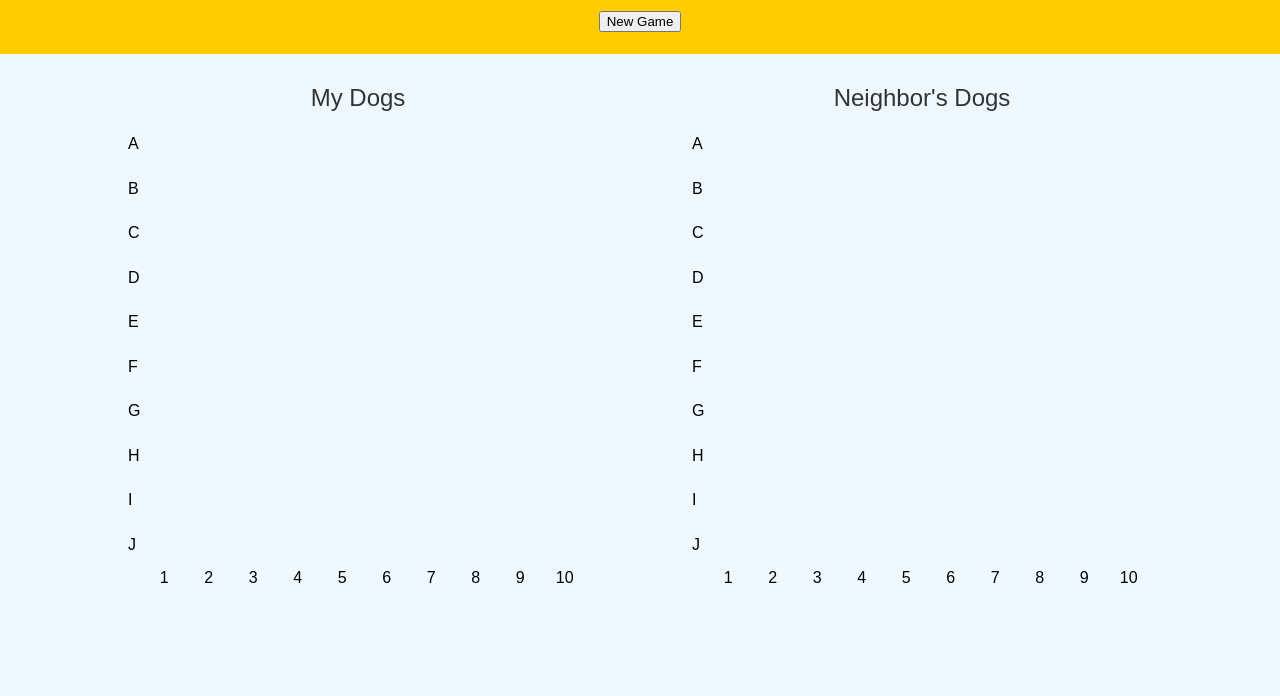
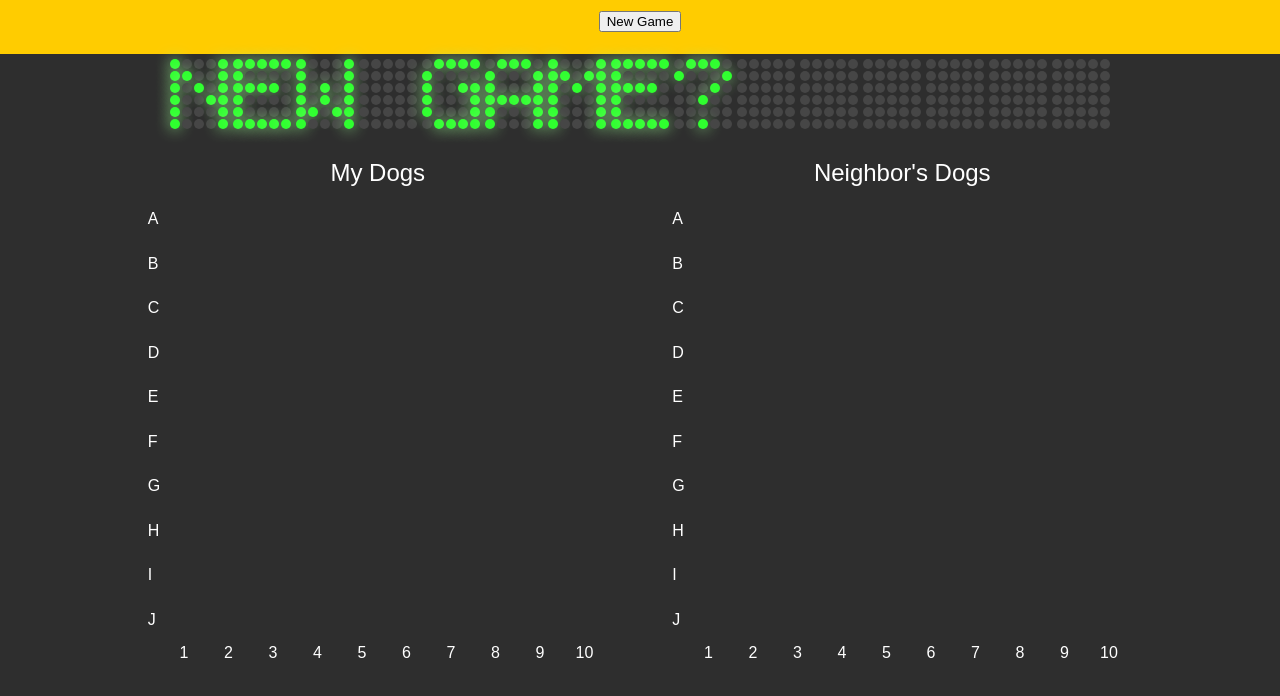
Before and after one commit to Xenrathe/JS-BattleTreats, a website built with webpack: page src/template.html in a window 1280 px wide. Shown: the part 60-756 px from the top of the page. Built offline with nearby package versions, Linux system fonts and the light colour scheme.

Commit message:
Implement dotMatrix display, update/fix test suite partially

```diff
--- a/package.json
+++ b/package.json
@@ -8,7 +8,8 @@
   },
   "jest": {
     "transform": {
-      "^.+\\.js$": "babel-jest"
+      "^.+\\.js$": "babel-jest",
+      "\\.(jpg|jpeg|png|svg)$": "jest-transform-stub"
     }
   },
   "keywords": [],
@@ -21,6 +22,7 @@
     "html-loader": "^5.1.0",
     "html-webpack-plugin": "^5.6.0",
     "jest": "^29.7.0",
+    "jest-transform-stub": "^2.0.0",
     "style-loader": "^4.0.0",
     "webpack": "^5.95.0",
     "webpack-cli": "^5.1.4",
--- a/src/domController.js
+++ b/src/domController.js
@@ -1,4 +1,5 @@
 import { Player } from "./player";
+import { DotMatrix } from "./dotMatrixController";
 import treatMiss from "./images/red-treat.png";
 
 const images = require.context("./images/dogs", false, /\.(png|jpe?g|svg)$/);
@@ -14,11 +15,16 @@ const opponentBoard = document.querySelector("#opponent-gameboard");
 const userBoard = document.querySelector("#player-gameboard");
 let userPlayer = null;
 let opponentPlayer = null;
+let dotMatrix = null;
 let dogImages = [];
 
 export function initializeDom() {
   const newGameBtn = document.querySelector("#new-game-btn");
   newGameBtn.addEventListener("click", () => startNewGame());
+
+  const dotMatrixContainer = document.querySelector("#dot-matrix-container");
+  dotMatrix = new DotMatrix(dotMatrixContainer, 15);
+  dotMatrix.displayString("NEW GAME?");
 }
 
 function startNewGame() {
@@ -32,8 +38,18 @@ function startNewGame() {
 }
 
 function initializeNewGame(firstPlayerName, secondPlayerName) {
-  userPlayer = new Player(firstPlayerName, true, userBoard);
-  opponentPlayer = new Player(secondPlayerName, false, opponentBoard);
+  userPlayer = new Player(
+    firstPlayerName,
+    true,
+    userBoard,
+    userBoard.querySelector(".board-grid")
+  );
+  opponentPlayer = new Player(
+    secondPlayerName,
+    false,
+    opponentBoard,
+    opponentBoard.querySelector(".board-grid")
+  );
 
   // Clear any dog images FIRST
   dogImages.forEach((dogImg) => {
@@ -49,6 +65,8 @@ function initializeNewGame(firstPlayerName, secondPlayerName) {
   opponentPlayer.gameboard.resetBoard();
   opponentPlayer.gameboard.randomlyPlaceDogs();
   initializeBoard(opponentPlayer);
+
+  dotMatrix.displayString("GAME BEGIN!");
 }
 
 function initializeBoard(playerObject) {
@@ -75,7 +93,11 @@ function initializeBoard(playerObject) {
       gridCell.id = `${row}${col}`;
       gridCell.classList.add("grid-cell");
       gridCell.addEventListener("click", () =>
-        guessingPlayer.giveTreat([col - 1, letterToNumber(row)], playerObject)
+        guessingPlayer.giveTreat(
+          [col - 1, letterToNumber(row)],
+          playerObject,
+          dotMatrix
+        )
       );
       domGrid.appendChild(gridCell);
     });
@@ -167,23 +189,6 @@ export function displayDog(dog, boardObject) {
     `#${numberToLetter(coords[0][1]) + (coords[0][0] + 1)}`
   );
 
-  // dynamically adjust size and position
-  /*
-  const cellRect = firstCell.getBoundingClientRect();
-  dogImage.style.top = `${cellRect.top}px`;
-  dogImage.style.left = `${cellRect.left}px`;
-  dogImage.style.width = `${cellRect.width * coords.length}px`;
-  dogImage.style.height = `${cellRect.height}px`;
-
-  if (isVertical) {
-    dogImage.style.transform = "rotate(90deg)";
-    dogImage.style.transformOrigin = "top left"; // Adjust rotation anchor
-    dogImage.style.top = `${cellRect.top}px`;
-    dogImage.style.left = `${cellRect.left + cellRect.width}px`; // Offset left to align with grid start
-  }
-
-  document.body.appendChild(dogImage);*/
-
   dogImage.style.width = `${coords.length * 100}%`; // Span the width of the cell or multiple cells
   dogImage.style.height = "100%";
 
--- /dev/null
+++ b/src/dotMatrixController.js
@@ -0,0 +1,308 @@
+export class DotMatrix {
+  #dotMatrixElement;
+  #digitElements = [];
+
+  constructor(parentContainer, length) {
+    this.parentContainer = parentContainer;
+    this.length = length;
+    this.#createDotMatrix(length);
+  }
+
+  // take in a line and display it character-by-character on dot matrix
+  displayString(stringToDisplay) {
+    // check to make sure string isn't too long
+    if (stringToDisplay.length > this.length) {
+      console.error("DotMatrix error: string too long");
+      return;
+    }
+
+    for (let index = 0; index < stringToDisplay.length; index++) {
+      this.#displayCharacter(
+        this.#digitElements[index],
+        stringToDisplay[index]
+      );
+    }
+  }
+
+  // internal helper function: create the full dot matrix of a given length
+  #createDotMatrix(length) {
+    this.#dotMatrixElement = document.createElement("div");
+    this.#dotMatrixElement.classList.add("dot-matrix");
+
+    for (let i = length; i > 0; i--) {
+      this.#digitElements.push(this.#addEmptyDigit());
+    }
+
+    this.parentContainer.appendChild(this.#dotMatrixElement);
+  }
+
+  // internal helper function: create dom elements for each digit
+  #addEmptyDigit() {
+    console.log("addEmptyDigit called");
+    const digitContainer = document.createElement("div");
+    digitContainer.classList.add("digit-container");
+
+    for (let i = 0; i < 30; i++) {
+      const dot = document.createElement("div");
+      dot.classList.add("dot");
+      digitContainer.appendChild(dot);
+    }
+
+    this.#dotMatrixElement.appendChild(digitContainer);
+    return digitContainer;
+  }
+
+  // internal helper function: take in a single letter and display the dots
+  #displayCharacter(digitContainer, character) {
+    // clear any existing "lit" dots
+    const dots = Array.from(digitContainer.children);
+    dots.forEach((dot) => dot.classList.remove("lit"));
+
+    const pattern = this.#characterPatterns[character.toUpperCase()];
+    if (!pattern) {
+      console.error(
+        `DotMatrix error: Pattern for character ${character} not defined.`
+      );
+      return;
+    }
+
+    // Update dots based on the pattern
+    pattern.forEach((row, rowIndex) => {
+      row.forEach((isOn, colIndex) => {
+        const dotIndex = rowIndex * 5 + colIndex;
+        if (isOn && dots[dotIndex]) {
+          dots[dotIndex].classList.add("lit");
+        }
+      });
+    });
+  }
+
+  // define patterns for each letter in a 5x6 grid.
+  #characterPatterns = {
+    "!": [
+      [0, 0, 1, 0, 0],
+      [0, 0, 1, 0, 0],
+      [0, 0, 1, 0, 0],
+      [0, 0, 1, 0, 0],
+      [0, 0, 0, 0, 0],
+      [0, 0, 1, 0, 0],
+    ],
+    "?": [
+      [0, 1, 1, 1, 0],
+      [1, 0, 0, 0, 1],
+      [0, 0, 0, 1, 0],
+      [0, 0, 1, 0, 0],
+      [0, 0, 0, 0, 0],
+      [0, 0, 1, 0, 0],
+    ],
+    " ": [],
+    A: [
+      [0, 1, 1, 1, 0],
+      [1, 0, 0, 0, 1],
+      [1, 0, 0, 0, 1],
+      [1, 1, 1, 1, 1],
+      [1, 0, 0, 0, 1],
+      [1, 0, 0, 0, 1],
+    ],
+    B: [
+      [1, 1, 1, 1, 0],
+      [1, 0, 0, 0, 1],
+      [1, 1, 1, 1, 0],
+      [1, 0, 0, 0, 1],
+      [1, 0, 0, 0, 1],
+      [1, 1, 1, 1, 0],
+    ],
+    C: [
+      [0, 1, 1, 1, 1],
+      [1, 0, 0, 0, 0],
+      [1, 0, 0, 0, 0],
+      [1, 0, 0, 0, 0],
+      [1, 0, 0, 0, 0],
+      [0, 1, 1, 1, 1],
+    ],
+    D: [
+      [1, 1, 1, 1, 0],
+      [1, 0, 0, 0, 1],
+      [1, 0, 0, 0, 1],
+      [1, 0, 0, 0, 1],
+      [1, 0, 0, 0, 1],
+      [1, 1, 1, 1, 0],
+    ],
+    E: [
+      [1, 1, 1, 1, 1],
+      [1, 0, 0, 0, 0],
+      [1, 1, 1, 1, 0],
+      [1, 0, 0, 0, 0],
+      [1, 0, 0, 0, 0],
+      [1, 1, 1, 1, 1],
+    ],
+    F: [
+      [1, 1, 1, 1, 1],
+      [1, 0, 0, 0, 0],
+      [1, 1, 1, 1, 0],
+      [1, 0, 0, 0, 0],
+      [1, 0, 0, 0, 0],
+      [1, 0, 0, 0, 0],
+    ],
+    G: [
+      [0, 1, 1, 1, 1],
+      [1, 0, 0, 0, 0],
+      [1, 0, 0, 1, 1],
+      [1, 0, 0, 0, 1],
+      [1, 0, 0, 0, 1],
+      [0, 1, 1, 1, 1],
+    ],
+    H: [
+      [1, 0, 0, 0, 1],
+      [1, 0, 0, 0, 1],
+      [1, 1, 1, 1, 1],
+      [1, 0, 0, 0, 1],
+      [1, 0, 0, 0, 1],
+      [1, 0, 0, 0, 1],
+    ],
+    I: [
+      [1, 1, 1, 1, 1],
+      [0, 0, 1, 0, 0],
+      [0, 0, 1, 0, 0],
+      [0, 0, 1, 0, 0],
+      [0, 0, 1, 0, 0],
+      [1, 1, 1, 1, 1],
+    ],
+    J: [
+      [0, 1, 1, 1, 1],
+      [0, 0, 0, 0, 1],
+      [0, 0, 0, 0, 1],
+      [0, 0, 0, 0, 1],
+      [1, 0, 0, 0, 1],
+      [0, 1, 1, 1, 0],
+    ],
+    K: [
+      [1, 0, 0, 0, 1],
+      [1, 0, 0, 1, 0],
+      [1, 1, 1, 0, 0],
+      [1, 0, 0, 1, 0],
+      [1, 0, 0, 0, 1],
+      [1, 0, 0, 0, 1],
+    ],
+    L: [
+      [1, 0, 0, 0, 0],
+      [1, 0, 0, 0, 0],
+      [1, 0, 0, 0, 0],
+      [1, 0, 0, 0, 0],
+      [1, 0, 0, 0, 0],
+      [1, 1, 1, 1, 1],
+    ],
+    M: [
+      [1, 0, 0, 0, 1],
+      [1, 1, 0, 1, 1],
+      [1, 0, 1, 0, 1],
+      [1, 0, 0, 0, 1],
+      [1, 0, 0, 0, 1],
+      [1, 0, 0, 0, 1],
+    ],
+    N: [
+      [1, 0, 0, 0, 1],
+      [1, 1, 0, 0, 1],
+      [1, 0, 1, 0, 1],
+      [1, 0, 0, 1, 1],
+      [1, 0, 0, 0, 1],
+      [1, 0, 0, 0, 1],
+    ],
+    O: [
+      [0, 1, 1, 1, 0],
+      [1, 0, 0, 0, 1],
+      [1, 0, 0, 0, 1],
+      [1, 0, 0, 0, 1],
+      [1, 0, 0, 0, 1],
+      [0, 1, 1, 1, 0],
+    ],
+    P: [
+      [1, 1, 1, 1, 0],
+      [1, 0, 0, 0, 1],
+      [1, 1, 1, 1, 0],
+      [1, 0, 0, 0, 0],
+      [1, 0, 0, 0, 0],
+      [1, 0, 0, 0, 0],
+    ],
+    Q: [
+      [0, 1, 1, 1, 0],
+      [1, 0, 0, 0, 1],
+      [1, 0, 0, 0, 1],
+      [1, 0, 1, 0, 1],
+      [1, 0, 0, 1, 1],
+      [0, 1, 1, 1, 1],
+    ],
+    R: [
+      [1, 1, 1, 1, 0],
+      [1, 0, 0, 0, 1],
+      [1, 1, 1, 1, 0],
+      [1, 0, 1, 0, 0],
+      [1, 0, 0, 1, 0],
+      [1, 0, 0, 0, 1],
+    ],
+    S: [
+      [0, 1, 1, 1, 1],
+      [1, 0, 0, 0, 0],
+      [0, 1, 1, 1, 0],
+      [0, 0, 0, 0, 1],
+      [1, 0, 0, 0, 1],
+      [0, 1, 1, 1, 0],
+    ],
+    T: [
+      [1, 1, 1, 1, 1],
+      [0, 0, 1, 0, 0],
+      [0, 0, 1, 0, 0],
+      [0, 0, 1, 0, 0],
+      [0, 0, 1, 0, 0],
+      [0, 0, 1, 0, 0],
+    ],
+    U: [
+      [1, 0, 0, 0, 1],
+      [1, 0, 0, 0, 1],
+      [1, 0, 0, 0, 1],
+      [1, 0, 0, 0, 1],
+      [1, 0, 0, 0, 1],
+      [0, 1, 1, 1, 0],
+    ],
+    V: [
+      [1, 0, 0, 0, 1],
+      [1, 0, 0, 0, 1],
+      [1, 0, 0, 0, 1],
+      [0, 1, 0, 1, 0],
+      [0, 1, 0, 1, 0],
+      [0, 0, 1, 0, 0],
+    ],
+    W: [
+      [1, 0, 0, 0, 1],
+      [1, 0, 0, 0, 1],
+      [1, 0, 1, 0, 1],
+      [1, 0, 1, 0, 1],
+      [1, 1, 0, 1, 1],
+      [1, 0, 0, 0, 1],
+    ],
+    X: [
+      [1, 0, 0, 0, 1],
+      [0, 1, 0, 1, 0],
+      [0, 0, 1, 0, 0],
+      [0, 0, 1, 0, 0],
+      [0, 1, 0, 1, 0],
+      [1, 0, 0, 0, 1],
+    ],
+    Y: [
+      [1, 0, 0, 0, 1],
+      [0, 1, 0, 1, 0],
+      [0, 0, 1, 0, 0],
+      [0, 0, 1, 0, 0],
+      [0, 0, 1, 0, 0],
+      [0, 0, 1, 0, 0],
+    ],
+    Z: [
+      [1, 1, 1, 1, 1],
+      [0, 0, 0, 1, 0],
+      [0, 0, 1, 0, 0],
+      [0, 1, 0, 0, 0],
+      [1, 0, 0, 0, 0],
+      [1, 1, 1, 1, 1],
+    ],
+  };
+}
--- a/src/styles.css
+++ b/src/styles.css
@@ -4,7 +4,8 @@
 
 body {
   font-family: "Arial", sans-serif;
-  background-color: #f0f8ff;
+  background-color: #2e2e2e;
+  color: #fff;
   margin: 0;
   padding: 0;
   display: flex;
@@ -14,18 +15,21 @@ body {
 
 .banner {
   background-color: #ffcc00;
-  width: 100%;
+  width: calc(100% - 40px);
   text-align: center;
   padding: 20px;
   font-size: 2rem;
-  color: #fff;
   font-weight: bold;
 }
 
-.game-container {
+#game-container {
+  width: 80%;
+}
+
+#game-boards {
   display: flex;
-  justify-content: space-between;
-  width: 80%;
+  justify-content: space-around;
+  gap: 25px;
   margin-top: 30px;
 }
 
@@ -39,7 +43,6 @@ body {
 .game-board-title {
   font-size: 1.5rem;
   margin-bottom: 10px;
-  color: #333;
 }
 
 .logo {
@@ -65,6 +68,7 @@ body {
   align-items: center;
   position: relative;
 
+  color: black;
   font-size: 20px;
 }
 
@@ -142,3 +146,31 @@ body {
   pointer-events: none; /* To make sure it doesn’t interfere with grid clicks */
   z-index: 10;
 }
+
+.dot-matrix {
+  display: flex;
+  justify-content: center;
+  gap: 5px;
+  margin-top: 5px;
+}
+
+.digit-container {
+  display: grid;
+  gap: 2px;
+  grid-template-columns: repeat(5, 1fr);
+  grid-template-rows: repeat(6, 1fr);
+}
+
+.digit-container .dot {
+  width: 10px;
+  height: 10px;
+  border-radius: 50%;
+  background: rgb(70, 70, 70);
+}
+
+.digit-container .dot.lit {
+  background: rgb(47, 255, 47);
+  -webkit-box-shadow: 0px 0px 15px 0px rgba(157, 255, 148, 1);
+  -moz-box-shadow: 0px 0px 15px 0px rgba(157, 255, 148, 1);
+  box-shadow: 0px 0px 15px 0px rgba(157, 255, 148, 1);
+}
--- a/src/template.html
+++ b/src/template.html
@@ -13,7 +13,9 @@
     </div>
 
     <!-- Game Container -->
-    <div class="game-container">
+    <div id="game-container">
+      <div id="dot-matrix-container"></div>
+      <div id="game-boards">
         <!-- My Dogs Board -->
         <div class="game-board" id="player-gameboard">
           <div class="game-board-title">My Dogs</div>
@@ -72,5 +74,6 @@
           </div>
         </div>
       </div>
+    </div>
   </body>
 </html>
```
Also changed, not shown: src/gameboard.js (+3 -4 lines), src/player.js (+8 -6 lines), tests/gameboard.test.js (+118 -19 lines), tests/player.test.js (+5 -0 lines), src/images/dogs/orange-bulldog.png (deleted), src/images/dogs/orange-corgi.png (deleted), src/images/dogs/orange-dashund.png (deleted), src/images/dogs/orange-komondor.png (deleted), src/images/dogs/orange-pug.png (deleted), 1 other file. Lines whose indentation alone changed are shown as unchanged.
